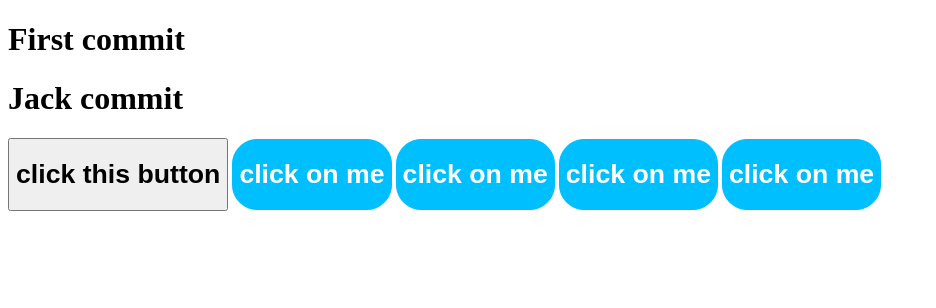
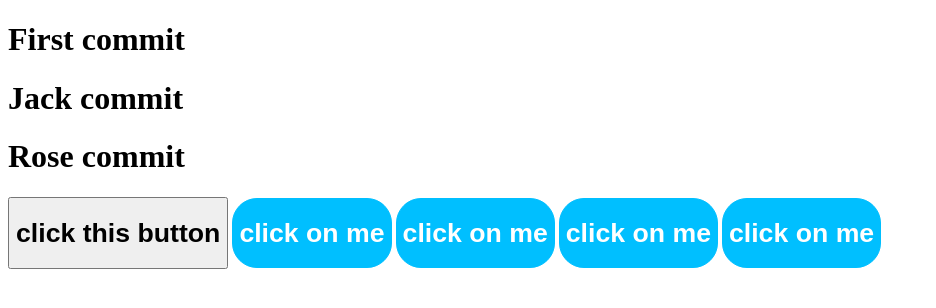
Before and after one commit to LeslieZhu007/vue-demo, a website: page index.html in a window 1280 px wide. Shown: the whole page, without its empty margins (0-936 px from the left). Drawn offline with nearby package versions, Linux system fonts and the light colour scheme.

Commit message:
Rose commit

```diff
--- a/index.html
+++ b/index.html
@@ -9,6 +9,7 @@
   <div id="app">
       <h1>First commit</h1>
       <h1>Jack commit</h1>
+      <h1>Rose commit</h1>
 
     <button><h1>click this button</h1></button>
       <el-button></el-button>
```
